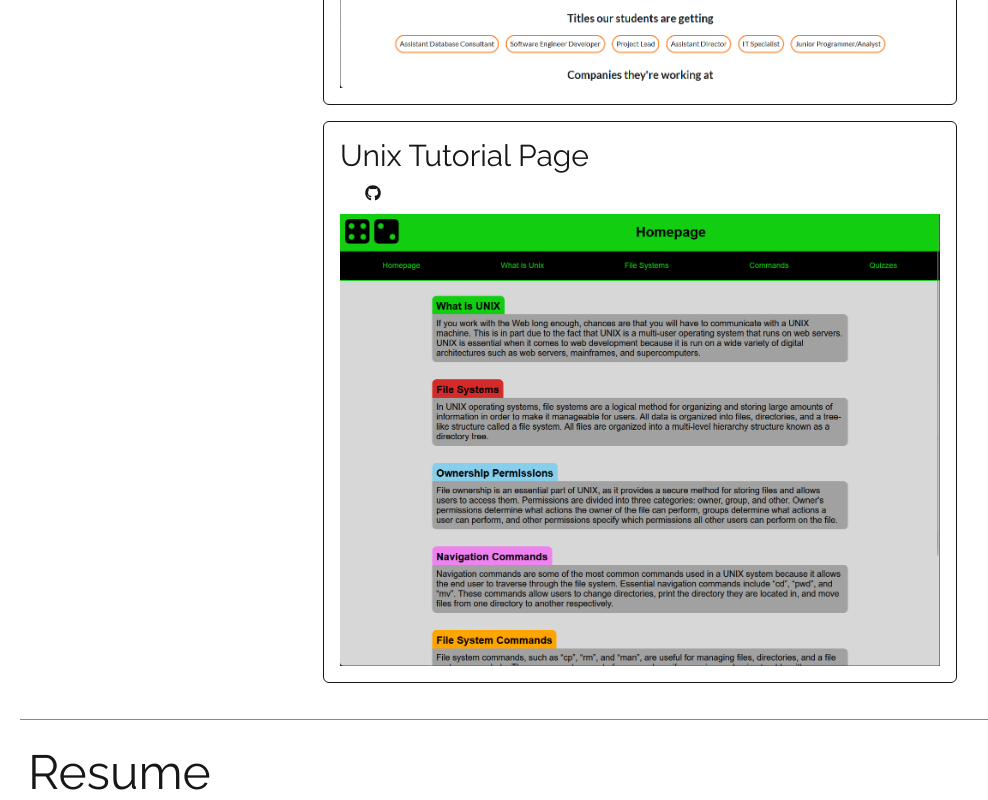
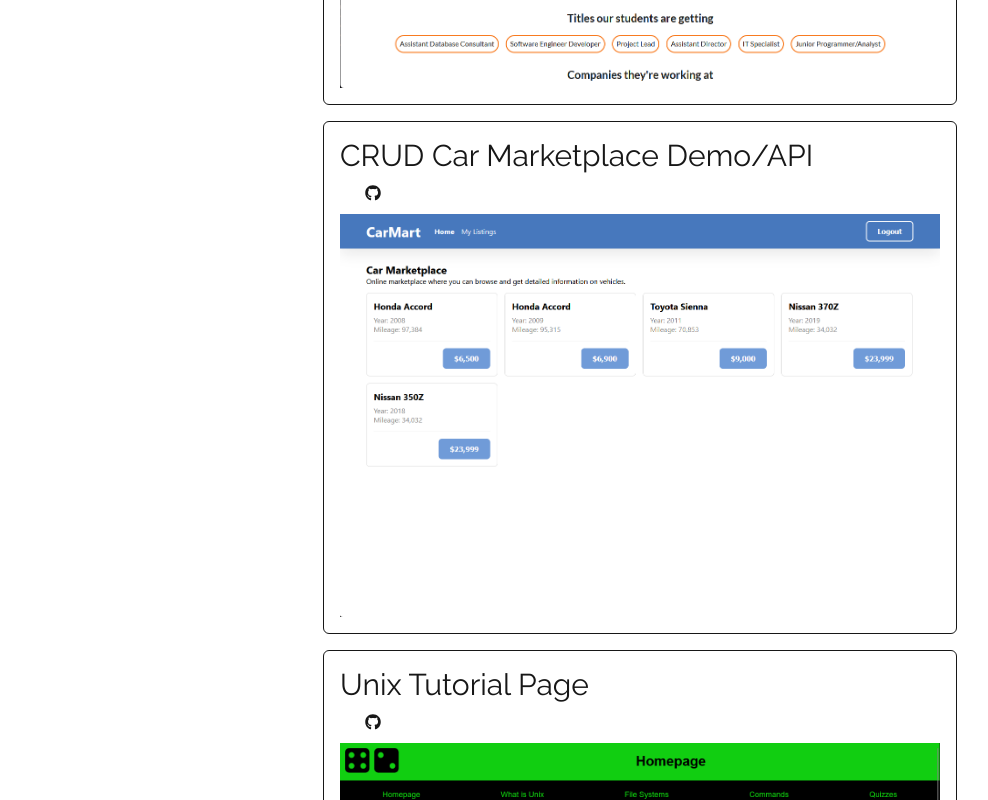
Before and after one commit to CodingArctic/next-portfolio, a Next.js app: page / in a window 1280 px wide. Shown: the part 820-1620 px from the top of the page, without its empty margins (0-988 px from the left). Built offline with nearby package versions, Linux system fonts and the light colour scheme.

Commit message:
added third project, and reordered

```diff
--- a/src/app/components/Projects.js
+++ b/src/app/components/Projects.js
@@ -9,8 +9,8 @@ function Projects() {
             </h1>
             <div className="flex justify-center flex-auto flex-wrap">
                 <ProjectCard title="iSchool at RIT Info Site (React.js)" link="https://340Proj2.pages.dev" image="/images/projects/ischool.png" github="https://github.com/CodingArctic/340Proj2"/>
+                <ProjectCard title="CRUD Car Marketplace Demo/API" image="/images/projects/carmart.png" github="https://github.com/CodingArctic/iste444-project2"/>
                 <ProjectCard title="Unix Tutorial Page" link="https://clyde.biz/240GroupProj" image="/images/projects/unix.png" github="https://github.com/CodingArctic/240GroupProj"/>
-                {/* <ProjectCard title="iSchool at RIT Info Site (React.js)" link="https://340Proj2.pages.dev" image="/images/projects/ischool.png" github="https://github.com/CodingArctic/340Proj2"/> */}
             </div>
         </div>
     );
```
